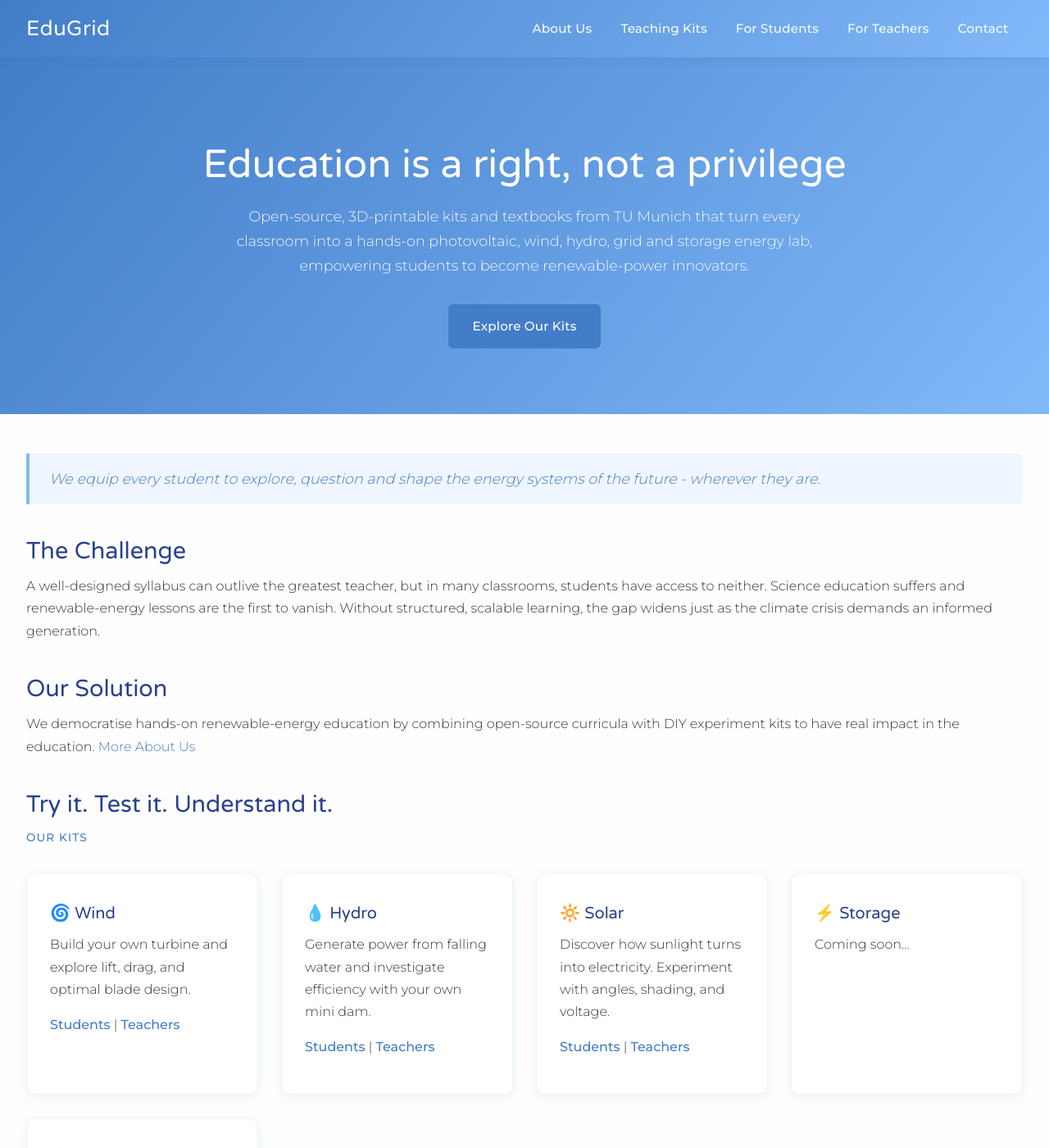
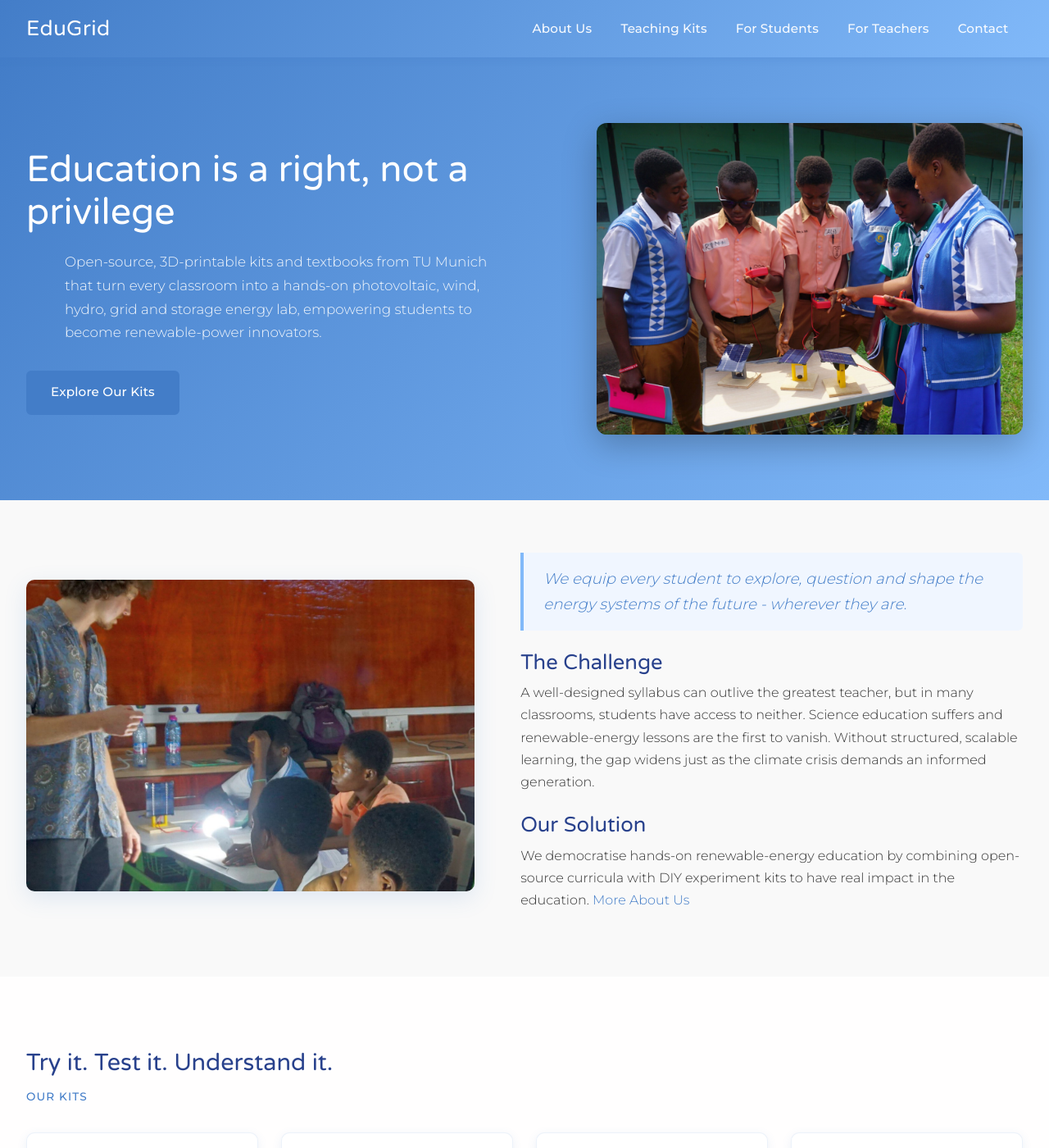
Before and after one commit to maxhock/edugrid, a Jekyll site: the page built from index.md, in a window 1280 px wide and 1400 px high. Shown: the whole window at 82% size. Built offline with Jekyll 4.4.1, drawn with Linux system fonts in a browser that asks for light colours.

Commit message:
Add images to home page matching live site layout
Co-authored-by: maxhock <32862373+maxhock@users.noreply.github.com>

```diff
--- a/assets/css/style.css
+++ b/assets/css/style.css
@@ -612,3 +612,141 @@ table tbody > tr:nth-child(odd) > td {
         max-width: 100%;
     }
 }
+
+/* =========================================
+   HOME PAGE — HERO WITH IMAGE (two-column)
+   Matching live site's flex-hero layout
+   ========================================= */
+.hero {
+    /* Override single-column default */
+    padding: 0;
+}
+
+.hero-inner {
+    display: flex;
+    align-items: center;
+    gap: 3rem;
+    padding: 5rem 0;
+    min-height: 480px;
+}
+
+.hero-text {
+    flex: 1 1 480px;
+    text-align: left;
+}
+
+.hero-text h1 {
+    font-size: 2.8rem;
+    font-weight: 300;
+    color: white;
+    margin-bottom: 1.25rem;
+    line-height: 1.15;
+}
+
+.hero-text p {
+    font-size: 1.05rem;
+    font-weight: 300;
+    opacity: 0.93;
+    line-height: 1.7;
+    margin-bottom: 2rem;
+    max-width: 520px;
+}
+
+.hero-image {
+    flex: 1 1 420px;
+    display: flex;
+    justify-content: flex-end;
+}
+
+.hero-image img {
+    width: 100%;
+    max-width: 520px;
+    height: 380px;
+    object-fit: cover;
+    border-radius: 12px;
+    box-shadow: 0 12px 40px rgba(0, 0, 0, 0.25);
+}
+
+/* =========================================
+   HOME PAGE — CTA / TEACHING SECTION (50/50)
+   Matching live site's showcase section
+   ========================================= */
+.home-cta-section {
+    background: var(--color-bg-light);
+    padding: 4rem 0;
+    margin-bottom: 0;
+}
+
+.home-cta-inner {
+    display: flex;
+    align-items: center;
+    gap: 3.5rem;
+}
+
+.home-cta-image {
+    flex: 0 0 45%;
+}
+
+.home-cta-image img {
+    width: 100%;
+    height: 380px;
+    object-fit: cover;
+    border-radius: 10px;
+    box-shadow: 0 8px 28px rgba(67, 125, 200, 0.15);
+}
+
+.home-cta-text {
+    flex: 1;
+}
+
+.home-cta-text h2 {
+    font-size: 1.6rem;
+    color: var(--color-secondary);
+    margin-top: 1.5rem;
+    margin-bottom: 0.5rem;
+}
+
+.home-cta-text .lead {
+    font-size: 1.15rem;
+    margin-bottom: 1.5rem;
+}
+
+/* Responsive adjustments */
+@media (max-width: 768px) {
+    .hero-inner {
+        flex-direction: column;
+        padding: 3rem 0;
+        gap: 2rem;
+    }
+
+    .hero-text {
+        text-align: center;
+    }
+
+    .hero-text p {
+        max-width: 100%;
+    }
+
+    .hero-image {
+        justify-content: center;
+    }
+
+    .hero-image img {
+        height: 260px;
+        max-width: 100%;
+    }
+
+    .home-cta-inner {
+        flex-direction: column;
+        gap: 2rem;
+    }
+
+    .home-cta-image {
+        flex: none;
+        width: 100%;
+    }
+
+    .home-cta-image img {
+        height: 240px;
+    }
+}
--- a/index.md
+++ b/index.md
@@ -5,22 +5,38 @@ title: Home
 
 <div class="hero">
     <div class="container">
-        <h1>Education is a right, not a privilege</h1>
-        <p>Open-source, 3D-printable kits and textbooks from TU Munich that turn every classroom into a hands-on photovoltaic, wind, hydro, grid and storage energy lab, empowering students to become renewable-power innovators.</p>
-        <a href="{{ '/teaching-kits/' | relative_url }}" class="btn btn-primary">Explore Our Kits</a>
+        <div class="hero-inner">
+            <div class="hero-text">
+                <h1>Education is a right, not a privilege</h1>
+                <p>Open-source, 3D-printable kits and textbooks from TU Munich that turn every classroom into a hands-on photovoltaic, wind, hydro, grid and storage energy lab, empowering students to become renewable-power innovators.</p>
+                <a href="{{ '/teaching-kits/' | relative_url }}" class="btn btn-primary">Explore Our Kits</a>
+            </div>
+            <div class="hero-image">
+                <img src="{{ '/assets/images/students-solar.jpg' | relative_url }}" alt="Students working with solar kits">
+            </div>
+        </div>
+    </div>
+</div>
+
+<div class="home-cta-section">
+    <div class="container">
+        <div class="home-cta-inner">
+            <div class="home-cta-image">
+                <img src="{{ '/assets/images/teaching.jpg' | relative_url }}" alt="Teaching renewable energy">
+            </div>
+            <div class="home-cta-text">
+                <p class="lead">We equip every student to explore, question and shape the energy systems of the future - wherever they are.</p>
+                <h2>The Challenge</h2>
+                <p>A well-designed syllabus can outlive the greatest teacher, but in many classrooms, students have access to neither. Science education suffers and renewable-energy lessons are the first to vanish. Without structured, scalable learning, the gap widens just as the climate crisis demands an informed generation.</p>
+                <h2>Our Solution</h2>
+                <p>We democratise hands-on renewable-energy education by combining open-source curricula with DIY experiment kits to have real impact in the education. <a href="{{ '/about/' | relative_url }}">More About Us</a></p>
+            </div>
+        </div>
     </div>
 </div>
 
 <div class="container">
     <section class="home-content">
-        <p class="lead">We equip every student to explore, question and shape the energy systems of the future - wherever they are.</p>
-
-        <h2>The Challenge</h2>
-        <p>A well-designed syllabus can outlive the greatest teacher, but in many classrooms, students have access to neither. Science education suffers and renewable-energy lessons are the first to vanish. Without structured, scalable learning, the gap widens just as the climate crisis demands an informed generation.</p>
-
-        <h2>Our Solution</h2>
-        <p>We democratise hands-on renewable-energy education by combining open-source curricula with DIY experiment kits to have real impact in the education. <a href="{{ '/about/' | relative_url }}">More About Us</a></p>
-
         <h2>Try it. Test it. Understand it.</h2>
         <p class="section-subtitle">Our Kits</p>
         <div class="resources-grid">
```
